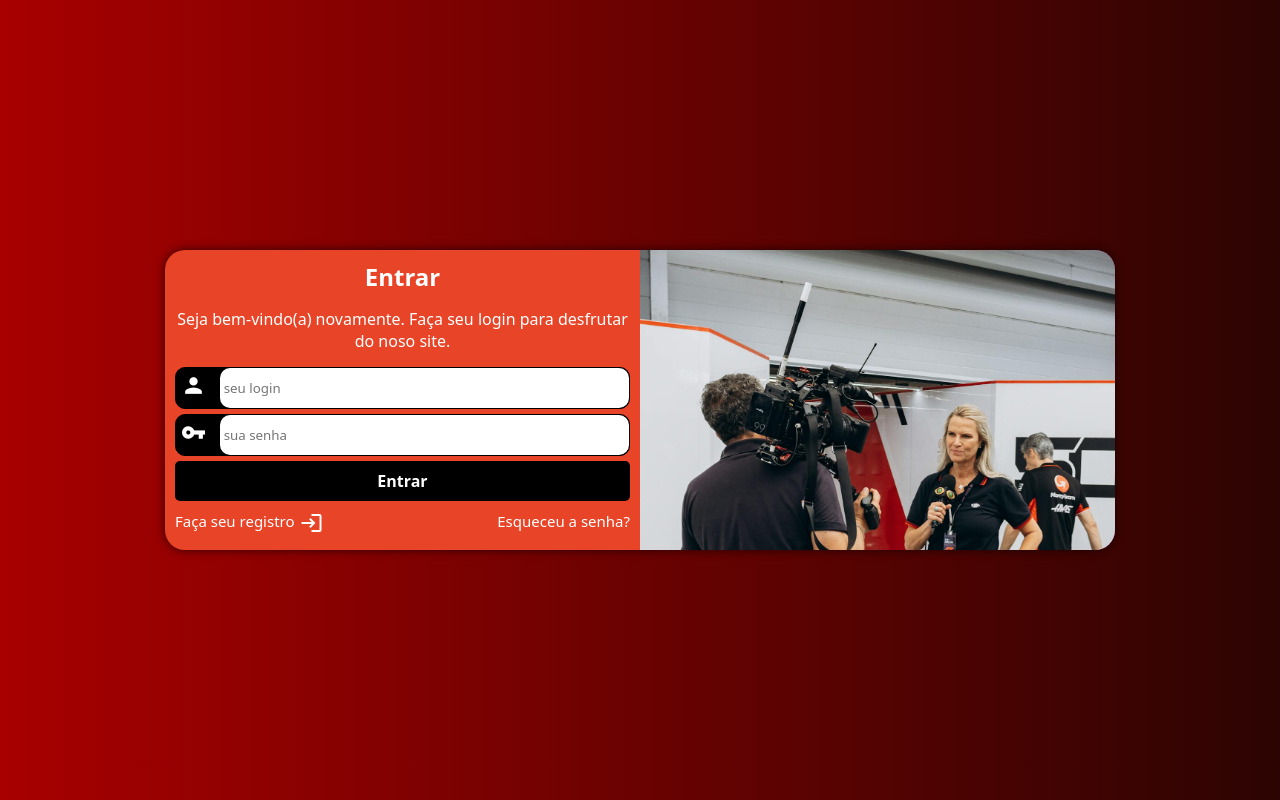
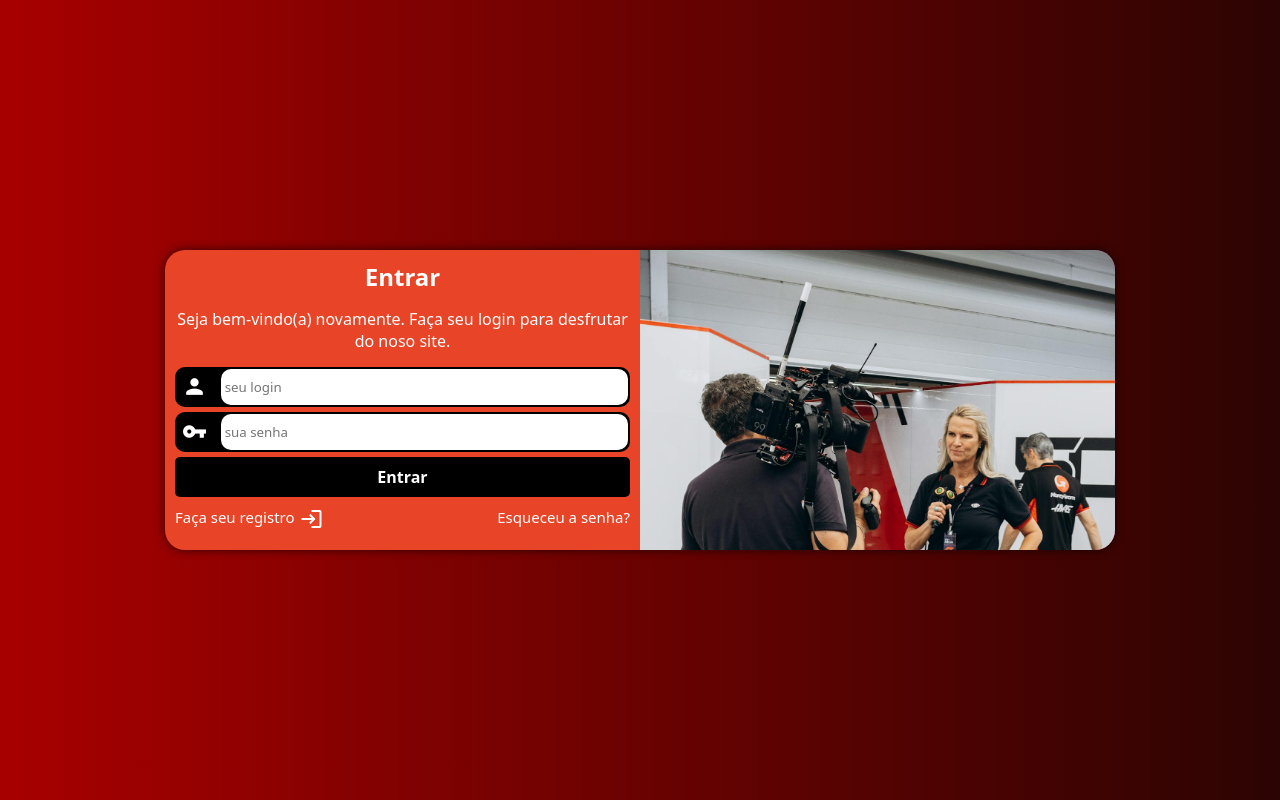
Before and after one commit to wgutto/projeto-login, a plain HTML site: page index.html in a window 1280 px wide. Drawn offline with Linux system fonts and the light colour scheme.

Commit message:
alteração borda

```diff
--- a/style/style.css
+++ b/style/style.css
@@ -66,10 +66,10 @@ section div.campo {
     background-color: black;
     display: block;
     width: 100%;
-    height: 42px;
+    height: 40px;
     margin: 5px 0px;
     border-radius: 10px;
-    border: 1px solid black;
+    border: 2px solid black;
 }
 section div.campo span {
     font-size: 25px;
@@ -81,7 +81,7 @@ section div.campo input {
     width: calc(100% - 44.5px);
     border-radius: 10px;
     border: none;
-    transform: translateY(-5px);
+    transform: translateY(-7px);
 }
 
 form label {
```
